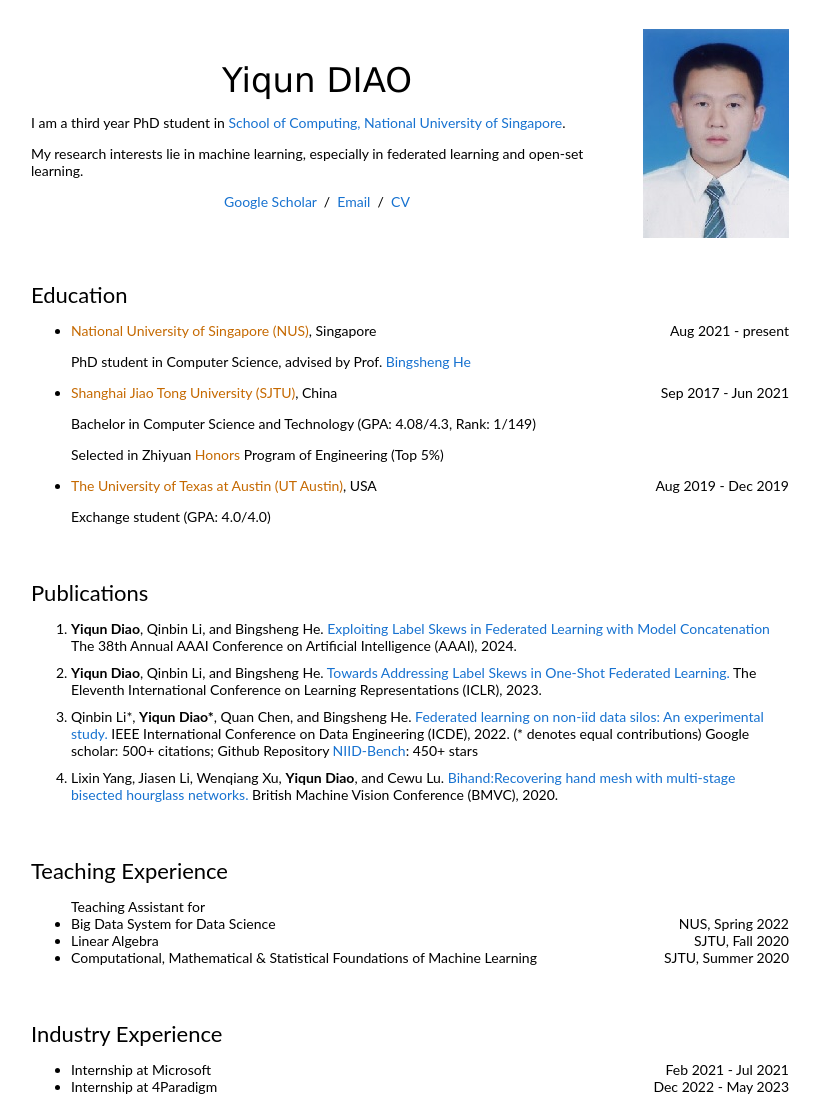
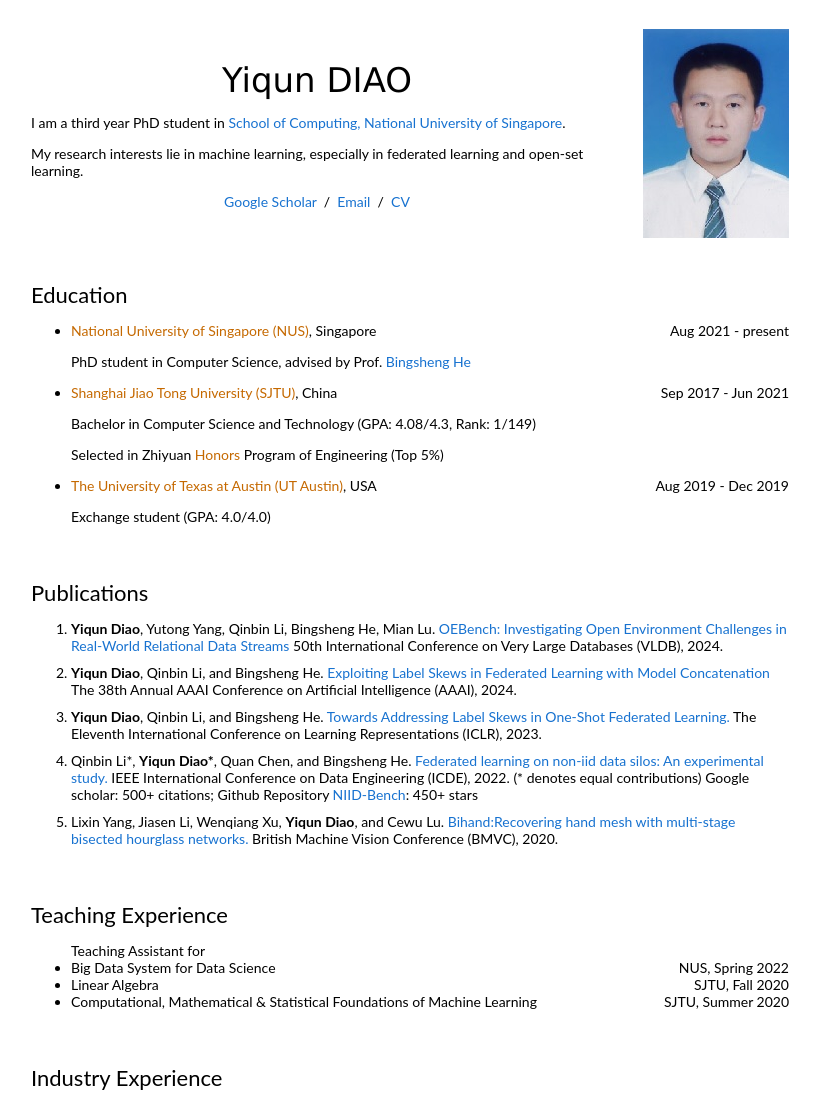
Before and after one commit to sjtudyq/homepage, a plain HTML site: page index.html in a window 1280 px wide. Shown: the top 1100 px of the page, without its empty margins (230-1050 px from the left). Drawn offline with Linux system fonts and the light colour scheme.

Commit message:
Update index.html

```diff
--- a/index.html
+++ b/index.html
@@ -63,6 +63,9 @@
                         <td class="td-with-padding">
                             <heading>Publications</heading>
                             <ol>
+				    <li class="li-margin">
+                                    <strong>Yiqun Diao</strong>, Yutong Yang, Qinbin Li, Bingsheng He, Mian Lu. <a href="https://arxiv.org/abs/2308.15059">OEBench: Investigating Open Environment Challenges in Real-World Relational Data Streams</a> 50th International Conference on Very Large Databases (VLDB), 2024.
+                                </li>
 				    <li class="li-margin">
                                     <strong>Yiqun Diao</strong>, Qinbin Li, and Bingsheng He. <a href="https://arxiv.org/abs/2312.06290">Exploiting Label Skews in Federated Learning with Model Concatenation</a> The 38th Annual AAAI Conference on Artificial Intelligence (AAAI), 2024.
                                 </li>
```
